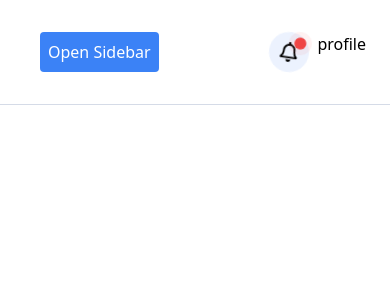
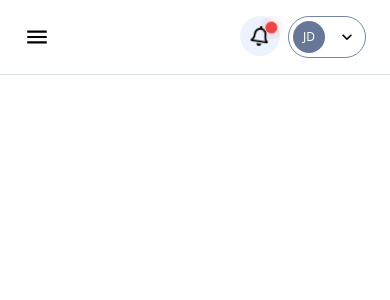
Before and after one commit to huseynovali/LMS_Frontend, a React (Vite) app: page /student in a window 390 px wide. Shown: the top 300 px of the page. Built offline with nearby package versions, Linux system fonts and the light colour scheme.

Commit message:
config profile

```diff
--- a/src/components/navbar/Navbar.tsx
+++ b/src/components/navbar/Navbar.tsx
@@ -1,5 +1,6 @@
-
 import Notification from "./Notification";
+import Profile from "./Profile";
+import { MdMenu } from "react-icons/md";
 function Navbar({
   open,
   setOpen,
@@ -7,20 +8,15 @@ function Navbar({
   readonly open: boolean;
   readonly setOpen: Function;
 }) {
-
-
   return (
     <div className="w-full py-4 border-b bg-white border-[#D5DBE7] px-6 flex justify-between items-center">
-      <button
-        onClick={() => setOpen(!open)}
-        className="p-2 m-4 bg-blue-500 text-white rounded lg:hidden"
-      >
-        {open ? "Close" : "Open"} Sidebar
+      <button onClick={() => setOpen(!open)} className="lg:hidden">
+        <MdMenu size={26} />
       </button>
       <div></div>
       <div className="flex gap-x-2">
-        <Notification/>
-        <div className="profile">profile</div>
+        <Notification />
+        <Profile />
       </div>
     </div>
   );
--- a/src/components/navbar/Notification.tsx
+++ b/src/components/navbar/Notification.tsx
@@ -1,4 +1,4 @@
-import { useState } from "react";
+import { useEffect, useRef, useState } from "react";
 import { FaRegBell } from "react-icons/fa";
 import { MdOutlineClose } from "react-icons/md";
 import { notificationData } from "../../fakedata";
@@ -6,13 +6,29 @@ import { notificationData } from "../../fakedata";
 function Notification() {
   const [notification, setNotification] = useState(true);
   const [notificationBox, setNotificationBox] = useState(false);
+  const boxRef = useRef<HTMLDivElement>(null);
+  useEffect(() => {
+    if (notificationBox) {
+      document.addEventListener("mousedown", handleClickOutside);
+    }
+    return () => {
+      document.removeEventListener("mousedown", handleClickOutside);
+    };
+  }, [notificationBox]);
+
+  const handleClickOutside = (e: MouseEvent) => {
+    if (boxRef.current && !boxRef.current.contains(e.target as Node)) {
+      setNotificationBox(false);
+    }
+  };
+
   return (
     <div className="relative ">
       <button
-        onClick={() => setNotificationBox(!notificationBox)}
+        onClick={() => setNotificationBox((prev) => !prev)}
         className={`${
           notification && "animate-shake"
-        } "notification relative w-10 h-10 bg-[#ecf2fe] hover:bg-[#D8E6FE] rounded-full  transition-all flex items-center  justify-center rounded-full"`}
+        } "notification relative w-10 h-10 bg-[#ecf2fe] hover:bg-[#D8E6FE]  rounded-full  transition-all flex items-center  justify-center rounded-full"`}
       >
         {notification && (
           <div className="absolute w-3 h-3 bg-red-500 rounded-full top-1 right-1 ">
@@ -22,7 +38,10 @@ function Notification() {
         <FaRegBell size={20} />
       </button>
       {notificationBox && notification && (
-        <div className="notificationBox absolute w-[300px] -left-[calc(100%_+_220px)] top-[calc(100%_+_10px)] border-[#D5DBE7] border rounded-lg">
+        <div
+          ref={boxRef}
+          className="notificationBox absolute w-[300px] -left-[calc(100%_+_150px)]   lg:-left-[calc(100%_+_220px)] top-[calc(100%_+_10px)] border-[#D5DBE7] border rounded-lg"
+        >
           <div className="flex justify-between items-center bg-[#3E80F9] w-full  py-2 px-6 rounded-t-lg text-white text-[20px] font-semibold">
             <p>Notifications</p>
             <MdOutlineClose
@@ -32,8 +51,11 @@ function Notification() {
           </div>
           <div className="p-6 h-[200px] overflow-auto">
             <ul>
-              {notificationData.map((data, index) => (
-                <li key={index} className="flex justify-between  gap-x-3 mb-6">
+              {notificationData.map((data) => (
+                <li
+                  key={data.id}
+                  className="flex justify-between  gap-x-3 mb-6"
+                >
                   <div className="bg-[#667797] rounded-full w-12 h-12 shrink-0 flex items-center justify-center text-white">
                     {data.name.split(" ")[0][0] + data.name.split(" ")[1][0]}
                   </div>
--- /dev/null
+++ b/src/components/navbar/Profile.tsx
@@ -0,0 +1,47 @@
+import { useEffect, useRef, useState } from "react";
+import { MdKeyboardArrowDown, MdMoveDown } from "react-icons/md";
+
+function Profile() {
+  const [profileOpen, setProfileOpen] = useState(false);
+  const boxRef = useRef<HTMLDivElement>(null);
+
+  useEffect(() => {
+    if (profileOpen) {
+      document.addEventListener("mousedown", handleClickOutside);
+    }
+    return () => {
+      document.removeEventListener("mousedown", handleClickOutside);
+    };
+  }, [profileOpen]);
+
+  const handleClickOutside = (e: MouseEvent) => {
+    if (boxRef.current && !boxRef.current.contains(e.target as Node)) {
+      setProfileOpen(false);
+    }
+  };
+
+  return (
+    <div className="relative" ref={boxRef}>
+      <button
+        onClick={() => setProfileOpen((prev) => !prev)}
+        className="border border-[#7585A5] rounded-full flex items-center gap-x-3 p-1 pr-10 cursor-pointer relative"
+      >
+        <div className="bg-[#667797] rounded-full w-8 h-8 flex items-center justify-center text-white">
+          <p className="text-xs">JD</p>
+        </div>
+
+        <MdKeyboardArrowDown size={20} className="absolute top-1/4 right-2" />
+
+      </button>
+      {profileOpen && (
+        <div className="absolute  mt-2 bg-white border border-[#D5DBE7] rounded-lg shadow-md p-5 w-[300px] -left-[calc(100%_+_150px)] top-[calc(100%_+_10px)]">
+          <p className="text-sm">View Profile</p>
+          <p className="text-sm">Settings</p>
+          <p className="text-sm">Logout</p>
+        </div>
+      )}
+    </div>
+  );
+}
+
+export default Profile;
--- a/src/fakedata.tsx
+++ b/src/fakedata.tsx
@@ -1,20 +1,24 @@
 export const notificationData = [
   {
+    id: 1,
     name: "John Doe",
     message: "Lorem ipsum dolor sit amet, consectetur adipiscing elit.",
     time: "2 hours ago",
   },
   {
+    id: 2,
     name: "On Doe",
     message: "Lorem ipsum dolor sit amet, consectetur ",
     time: "2 min ago",
   },
   {
+    id: 3,
     name: "Jane Doe",
     message: "Lorem ipsum dolor sit amet, consectetur adipiscing elit.",
     time: "2 hours ago",
   },
   {
+    id: 4,
     name: "Jane Doe",
     message: "Lorem ipsum dolor sit amet, consectetur adipiscing elit.",
     time: "2 hours ago",
```
